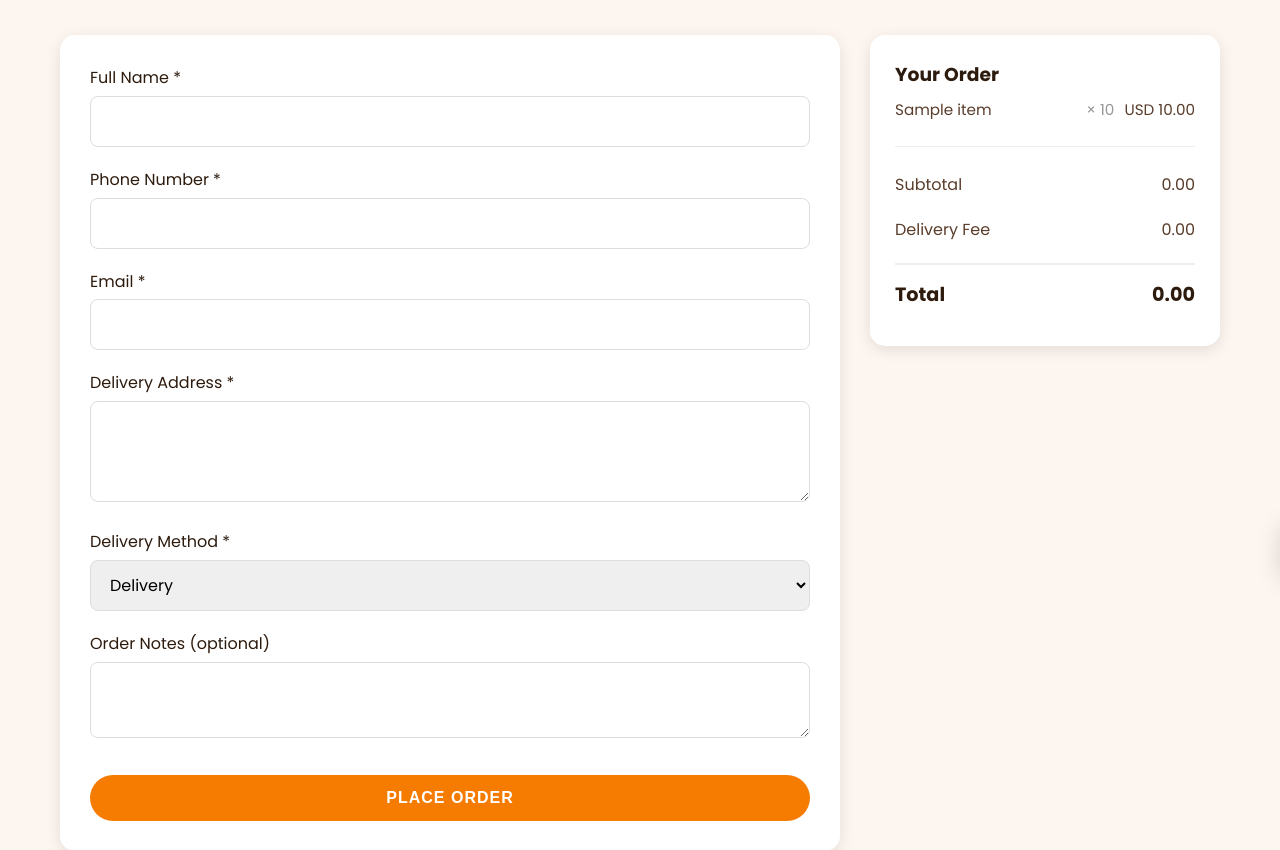
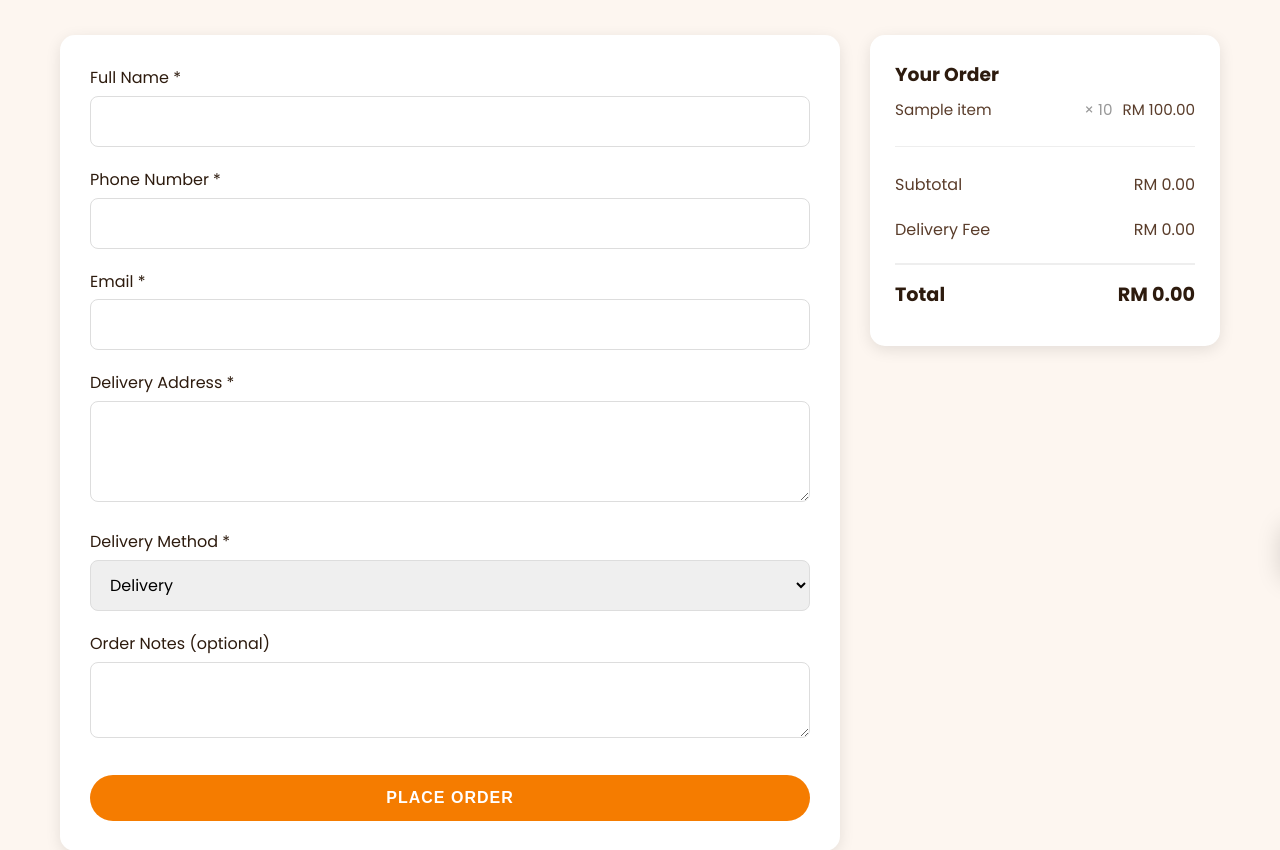
Before and after one commit to Pony45/PoppyCrunch, a Python web app: template templates/checkout.html in a window 1280 px wide. Shown: the part 197-1047 px from the top of the page. Run offline with Jinja, Linux system fonts and the light colour scheme; the template is opened without the code that fills it: most values are stand-ins (such as "Sample title", 1, 10 or a date in 2020).

Commit message:
checkout.html

```diff
--- a/templates/checkout.html
+++ b/templates/checkout.html
@@ -53,7 +53,7 @@
                 <div class="order-item">
                     <span class="order-item-name">{{ item.name }}</span>
                     <span class="order-item-qty">× {{ item.quantity }}</span>
-                    <span class="order-item-price">{{ item.currency }} {{ "%.2f"|format(item.subtotal) }}</span>
+                    <span class="order-item-price">RM {{ "%.2f"|format(item.price * item.quantity) }}</span>
                 </div>
                 {% endfor %}
 
@@ -61,15 +61,15 @@
 
                 <div class="summary-row">
                     <span>Subtotal</span>
-                    <span>{{ "%.2f"|format(subtotal) }}</span>
+                    <span>RM {{ "%.2f"|format(subtotal) }}</span>
                 </div>
                 <div class="summary-row">
                     <span>Delivery Fee</span>
-                    <span>{{ "%.2f"|format(delivery) }}</span>
+                    <span>RM {{ "%.2f"|format(delivery) }}</span>
                 </div>
                 <div class="summary-row total">
                     <span>Total</span>
-                    <span>{{ "%.2f"|format(total) }}</span>
+                    <span>RM {{ "%.2f"|format(total) }}</span>
                 </div>
             </div>
         </div>
```
